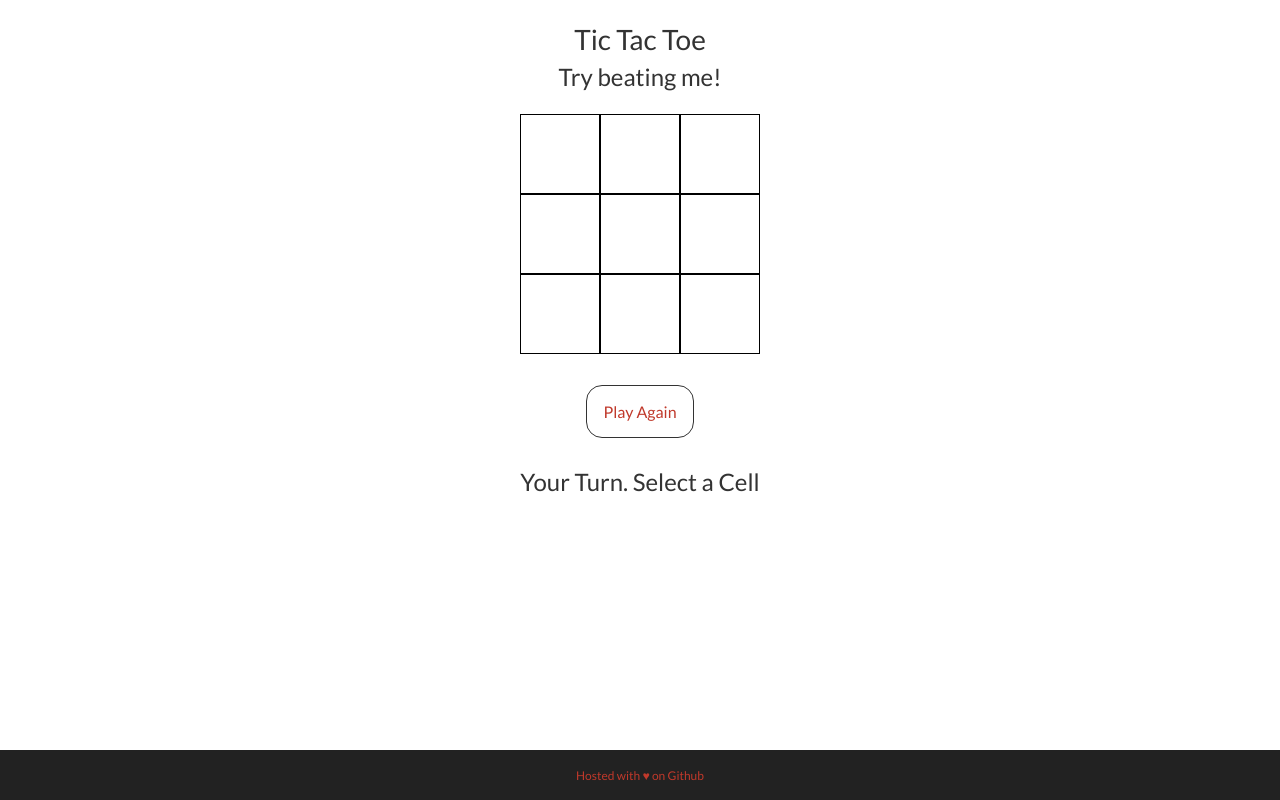
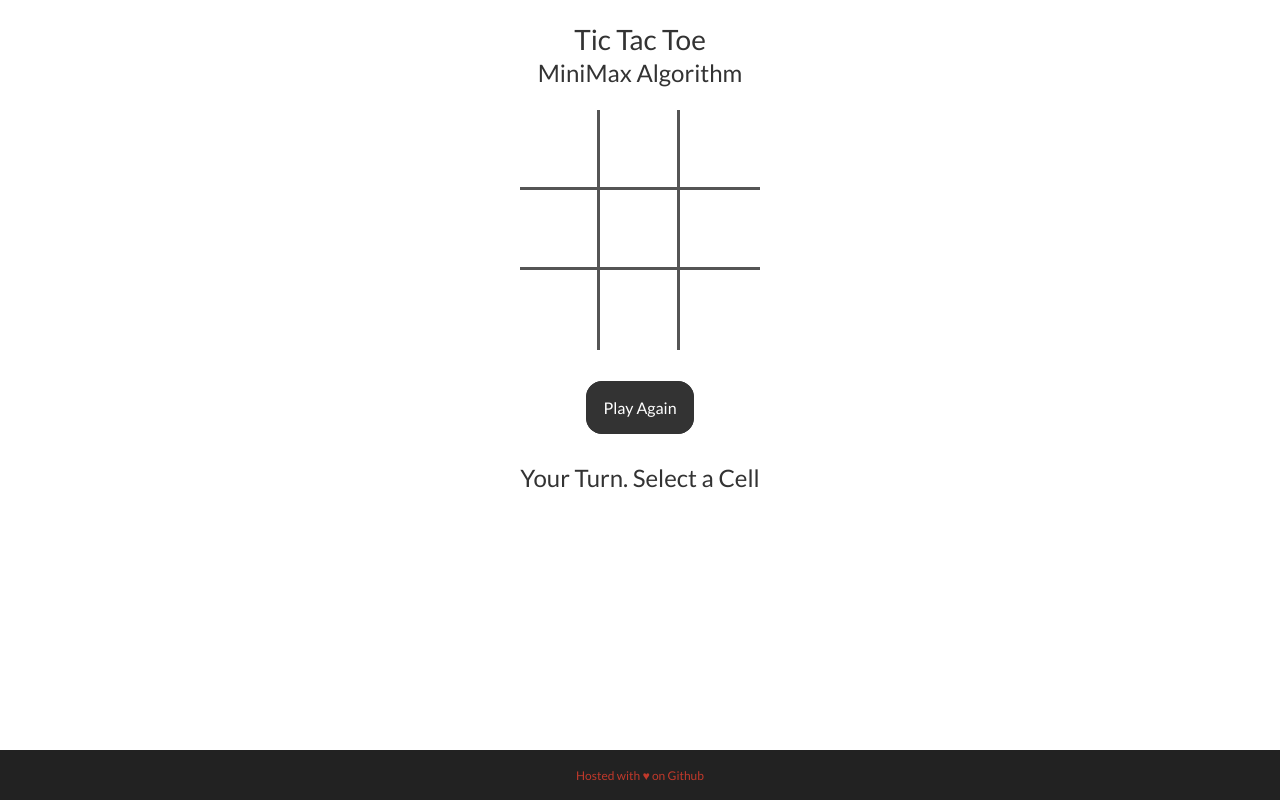
Before and after one commit to kartikanand/tictactoe, a website: page index.html in a window 1280 px wide. Drawn offline with Linux system fonts and the light colour scheme.

Commit message:
Changed some styles

```diff
--- a/index.html
+++ b/index.html
@@ -12,7 +12,7 @@
         <div class="wrapper">
             <header>
                 <h1 class="text-center">Tic Tac Toe</h1>
-                <h2 class="text-center">Try beating me!</h2>
+                <h2 class="text-center">MiniMax Algorithm</h2>
             </header>
             <div class="content">
                 <section class="board center">
--- a/static/styles.scss
+++ b/static/styles.scss
@@ -54,7 +54,7 @@ footer {
 
 h1 {
     font-size: 175%;
-    margin-bottom: 12px;
+    margin-bottom: 8px;
 }
 
 h2 {
@@ -74,22 +74,34 @@ a {
     border: 1px solid #333;
     padding: 1em;
     border-radius: 1em;
+    background-color: #333;
+    color: white;
 }
 
 .row {
     margin: 1em;
     margin-top: 0px;
     margin-bottom: 0px;
+    &:nth-child(1),
+    &:nth-child(2) {
+        .col {
+            border-bottom: solid 3px #555;
+        }
+    }
 }
 
 .col {
     display: inline-block;
     width: 5em;
     height: 5em;
-    border: solid 1px black;
     vertical-align: middle;
     margin: 0em;
     line-height: 5em;
+
+    &:nth-child(1),
+    &:nth-child(2) {
+        border-right: solid 3px #555;
+    }
 }
 
 .center {
```
Also changed, not shown: static/styles.css, static/styles.min.css, 1 other file.
